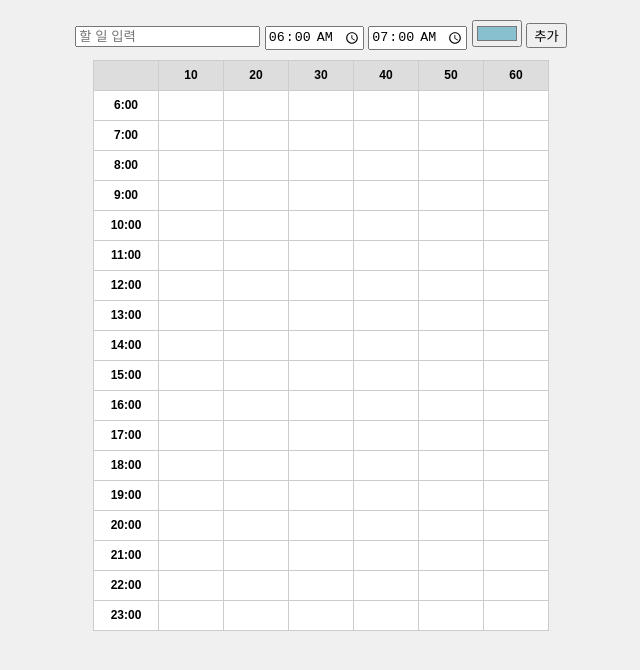
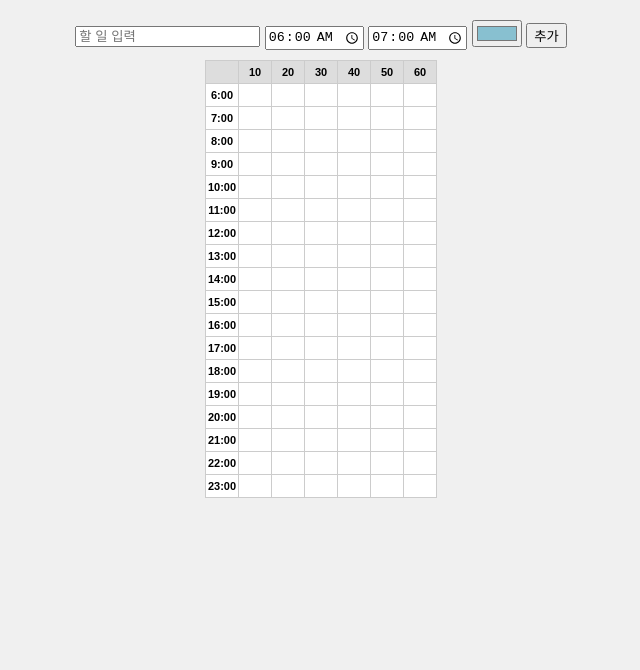
Before and after one commit to SDUST404/N-time-tracker, a plain HTML site: page index.html in a window 1280 px wide. Shown: the whole page, without its empty margins (319-959 px from the left). Drawn offline with Linux system fonts and the light colour scheme.

Commit message:
Update style.css

```diff
--- a/style.css
+++ b/style.css
@@ -22,10 +22,10 @@ table {
 th, td {
   border: 1px solid #ccc;
   text-align: center;
-  min-width: 60px;
-  height: 25px;
-  font-size: 12px;
-  padding: 2px;
+  min-width: 30px;
+  height: 20px;
+  font-size: 11px;
+  padding: 1px;
 }
 
 th.time-col {
```
